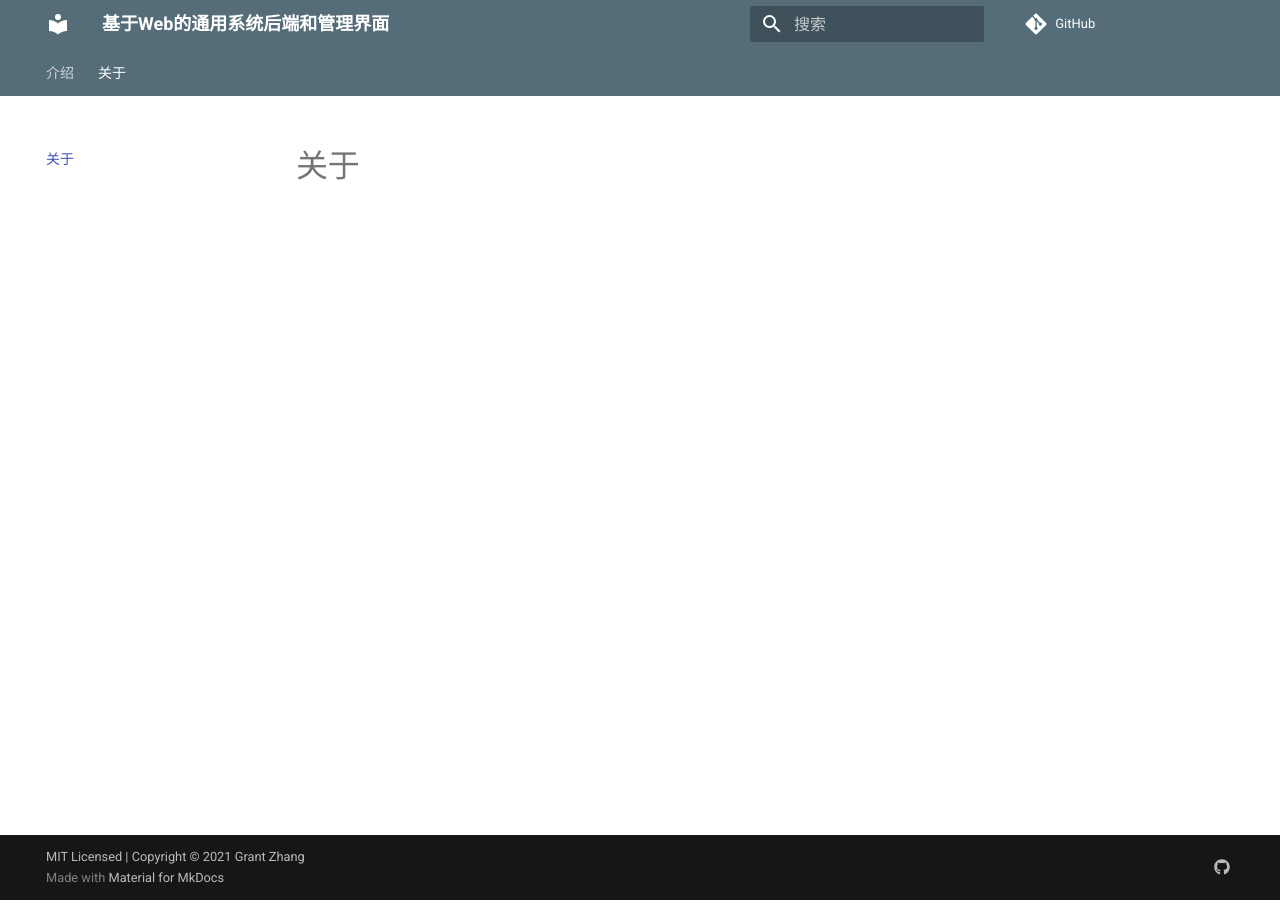
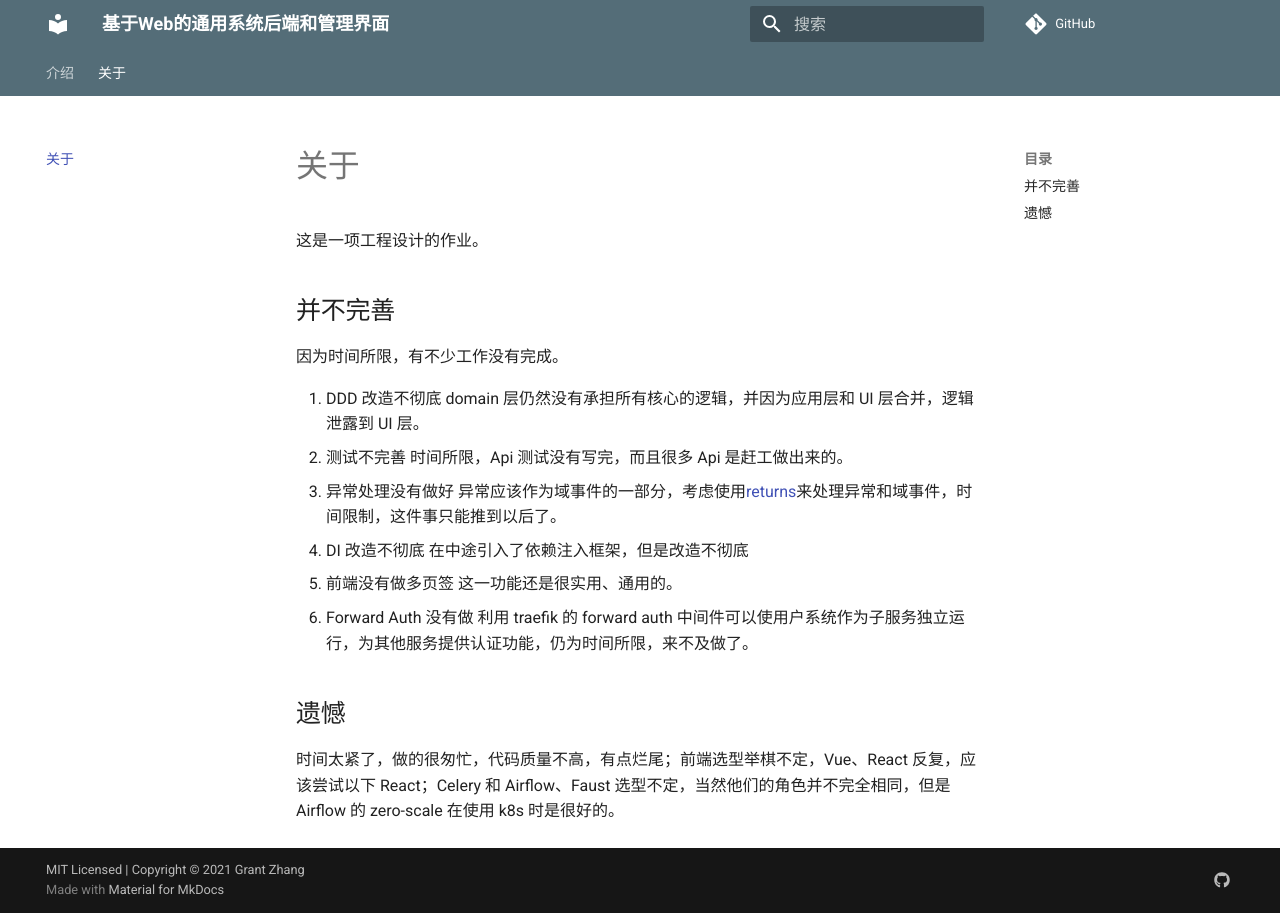
Before and after one commit to gntzh/ed-proj, an MkDocs documentation site: the page built from docs/docs/about.md, in a window 1280 px wide. Built offline with MkDocs 1.6.1 and Material for MkDocs 9.7.7, drawn with Linux system fonts in a browser that asks for light colours; comment, search, counter and statistics services are not loaded.

Commit message:
docs: add about document

```diff
--- a/docs/docs/about.md
+++ b/docs/docs/about.md
@@ -1 +1,24 @@
 # 关于
+
+这是一项工程设计的作业。
+
+## 并不完善
+
+因为时间所限，有不少工作没有完成。
+
+1. DDD 改造不彻底
+   domain 层仍然没有承担所有核心的逻辑，并因为应用层和 UI 层合并，逻辑泄露到 UI 层。
+2. 测试不完善
+   时间所限，Api 测试没有写完，而且很多 Api 是赶工做出来的。
+3. 异常处理没有做好
+   异常应该作为域事件的一部分，考虑使用[returns](https://returns.readthedocs.io/en/latest/pages/result.html)来处理异常和域事件，时间限制，这件事只能推到以后了。
+4. DI 改造不彻底
+   在中途引入了依赖注入框架，但是改造不彻底
+5. 前端没有做多页签
+   这一功能还是很实用、通用的。
+6. Forward Auth 没有做
+   利用 traefik 的 forward auth 中间件可以使用户系统作为子服务独立运行，为其他服务提供认证功能，仍为时间所限，来不及做了。
+
+## 遗憾
+
+时间太紧了，做的很匆忙，代码质量不高，有点烂尾；前端选型举棋不定，Vue、React 反复，应该尝试以下 React；Celery 和 Airflow、Faust 选型不定，当然他们的角色并不完全相同，但是 Airflow 的 zero-scale 在使用 k8s 时是很好的。
--- a/docs/mkdocs.yaml
+++ b/docs/mkdocs.yaml
@@ -23,7 +23,7 @@ extra:
 nav:
   - 介绍:
       - guides/quick-start.md
-      - 部署: guides/deployment.md
-  - 关于: about.md
+      - guides/deployment.md
+  - about.md
 markdown_extensions:
   - attr_list
```
